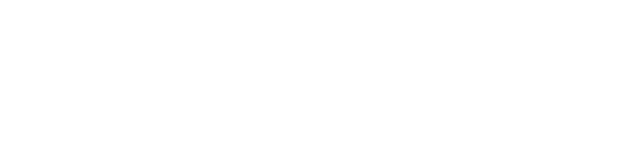
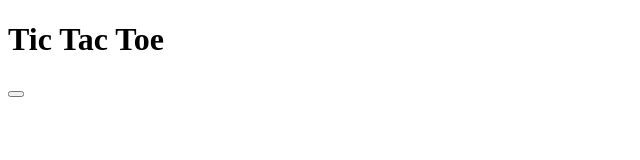
Before and after one commit to aadarshraj02/Tic-Tac-Toe, a plain HTML site: page index.html in a window 1280 px wide. Shown: the whole page, without its empty margins (0-640 px from the left). Drawn offline with Linux system fonts and the light colour scheme.

Commit message:
added a div and a button with class

```diff
--- a/index.html
+++ b/index.html
@@ -7,5 +7,10 @@
     <link rel="stylesheet" href="styles/style.css" />
     <script src="script.js"></script>
   </head>
-  <body></body>
+  <body>
+    <h1>Tic Tac Toe</h1>
+    <div class="game">
+      <button class="box"></button>
+    </div>
+  </body>
 </html>
```
